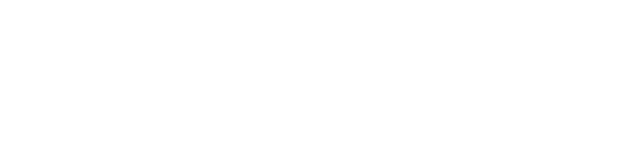
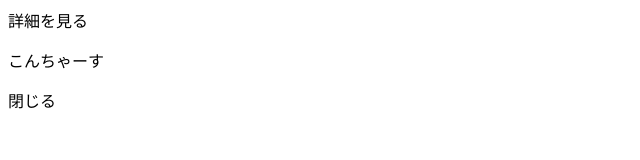
Before and after one commit to ma2ok/modal_window, a plain HTML site: page index.html in a window 1280 px wide. Shown: the whole page, without its empty margins (0-640 px from the left). Drawn offline with Linux system fonts and the light colour scheme.

Commit message:
HTMLの大枠

```diff
--- a/index.html
+++ b/index.html
@@ -1,11 +1,21 @@
 <!DOCTYPE html>
+<html lang="ja">
 <head>
-  <html lang="ja">
     <meta charset="utf-8">
     <title>なんか</title>
     <link rel="stylesheet" href="css/styles.css">
   </head>
   <body>
+    <div id="open">
+      詳細を見る
+    </div>
+
+    <div id="mask"></div>
+
+    <section id="modal">
+      <p>こんちゃーす</p>
+      <div id="close">閉じる</div>
+    </section>
     <script src="js/main.js"></script>
   </body>
 </html>
```
